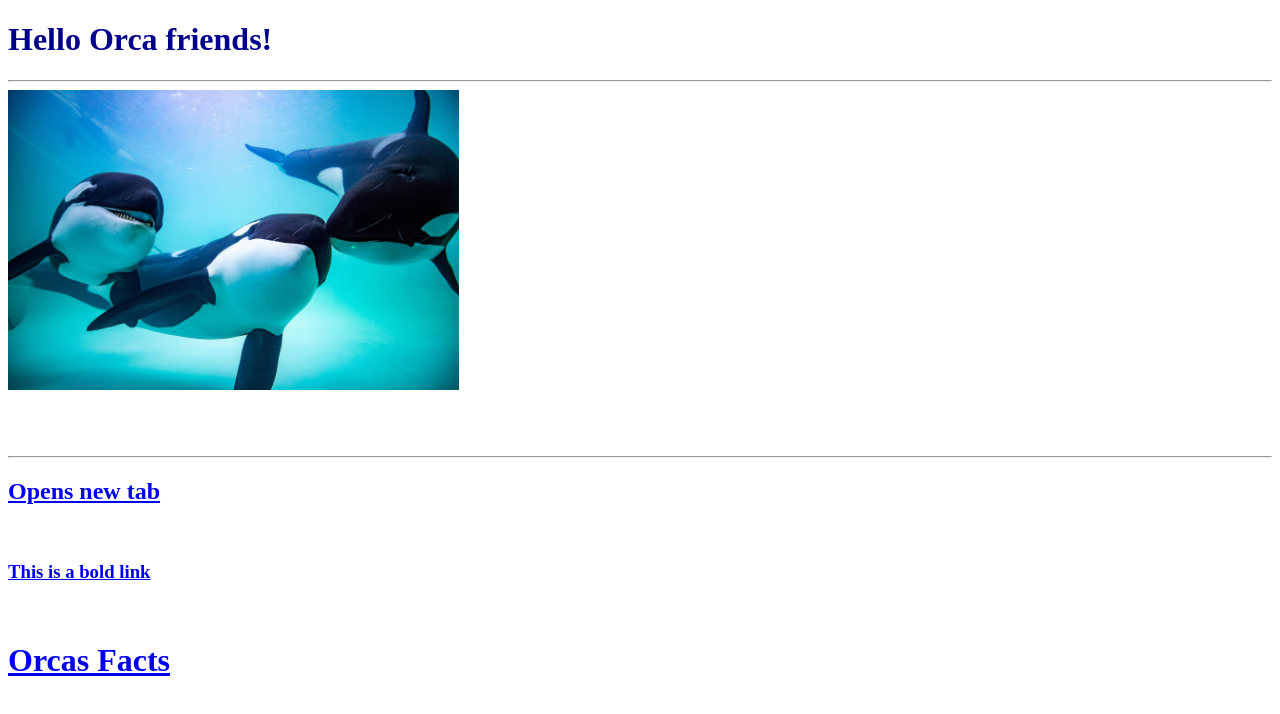
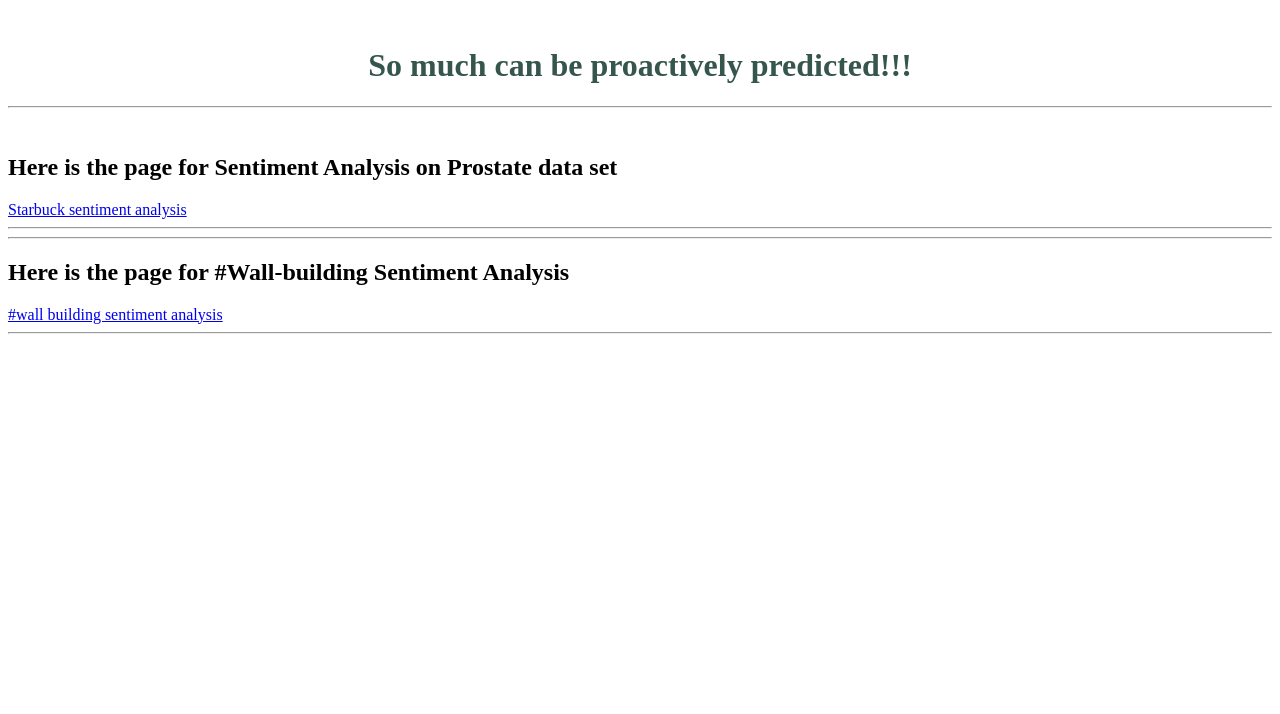
Before and after one commit to KumariSandhya2003/Tejas-s-Website, a plain HTML site: page index.html in a window 1280 px wide. Drawn offline with Linux system fonts and the light colour scheme.

Commit message:
updated files

```diff
--- a/index.html
+++ b/index.html
@@ -2,33 +2,19 @@
 <html lang="en">
 <head>
     <meta charset="UTF-8">
-    <meta http-equiv="X-UA-Compatible" content="IE=edge">
     <meta name="viewport" content="width=device-width, initial-scale=1.0">
-    <title>dragon masters</title>
-</head>
+    <title>Dragon Masters</title>
+    </head>
 <body>
-    <!-- Header -->
-    <h1 style="color:darkblue">Hello Orca friends!</h1>
-    <hr>
-    <!-- Image -->
-    <img style="height: 300px;" style="width:300px;" src="Orca.jpg" alt="I like orcas!"/>
     <br>
-  <br>
-  <br>
-  <br>   <hr>
-    <!-- Link with New Tab -->
-   <h2> <a href="https://www.google.com" target="_blank">Opens new tab</a> </h2>
-    <br>
+    <h1 align = 'center' style="color:rgb(54, 85, 77)">So much can be proactively predicted!!! </h1>
+    <hr><br>
+     <h2><strong>Here is the page for Sentiment Analysis on Prostate data set </strong></h2>
+      <a href="Tejas's Website.html">Starbuck sentiment analysis </a>
+       <br>  <hr> <hr>
+    <h2><strong>Here is the page for #Wall-building Sentiment Analysis </strong></h2>
+      <a href="Tejas's Routine.png">#wall building sentiment analysis </a>
+       <br>  <hr>
 
-    <!-- Bold Link -->
-    <h3><strong><a href="https://www.youtube.com/channel/UC8Ac2Eg9IzXEdjBrPpTgy6A">This is a bold link</a></strong> </h3>
-
-    <br>
-
-    <!-- Placeholder link -->
-    <h1><a href="https://docs.google.com/document/d/1vCBXKgKQNRjDnkc04VrQ5uQLPechmMdYn0-0Y9SNE-g/">Orcas Facts </a></h1>
-
-
-  </body>
-
-  </html>
+</body>
+</html>
```
Also changed, not shown: Tejas's Website.html (added, +34 -0 lines).
